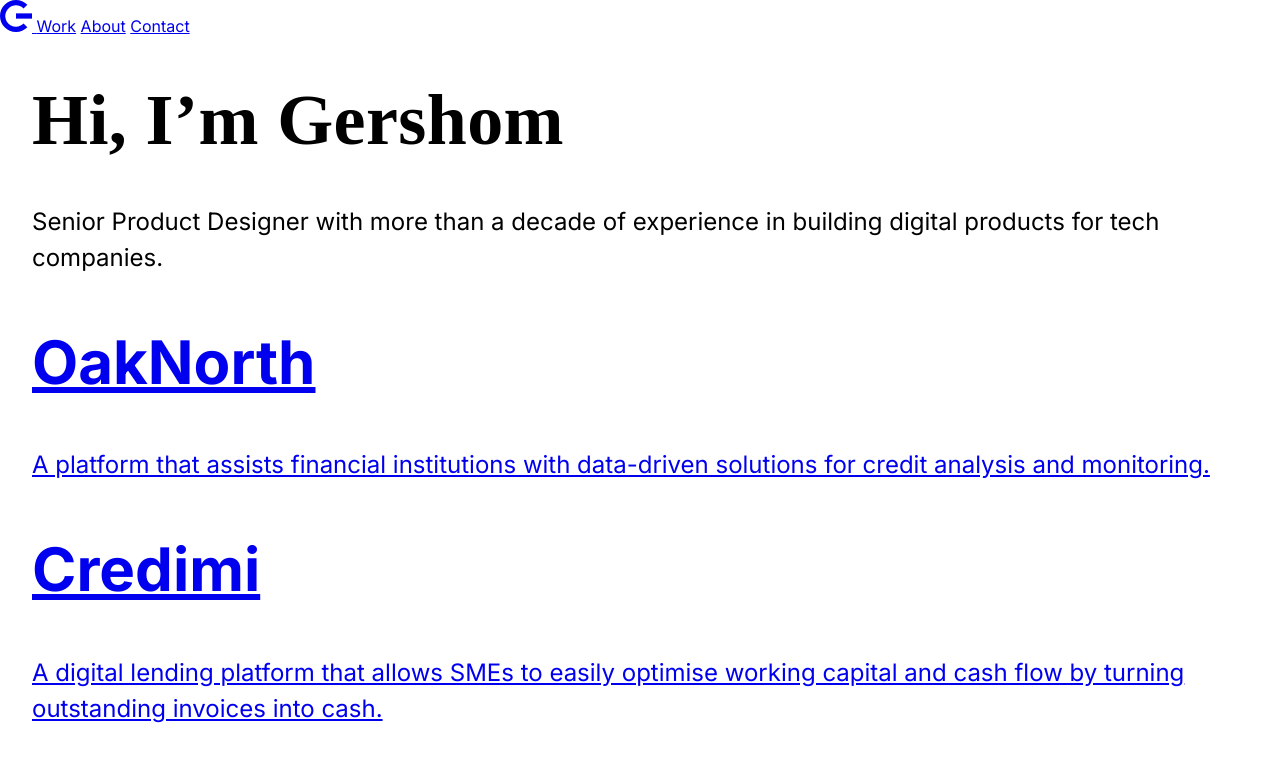
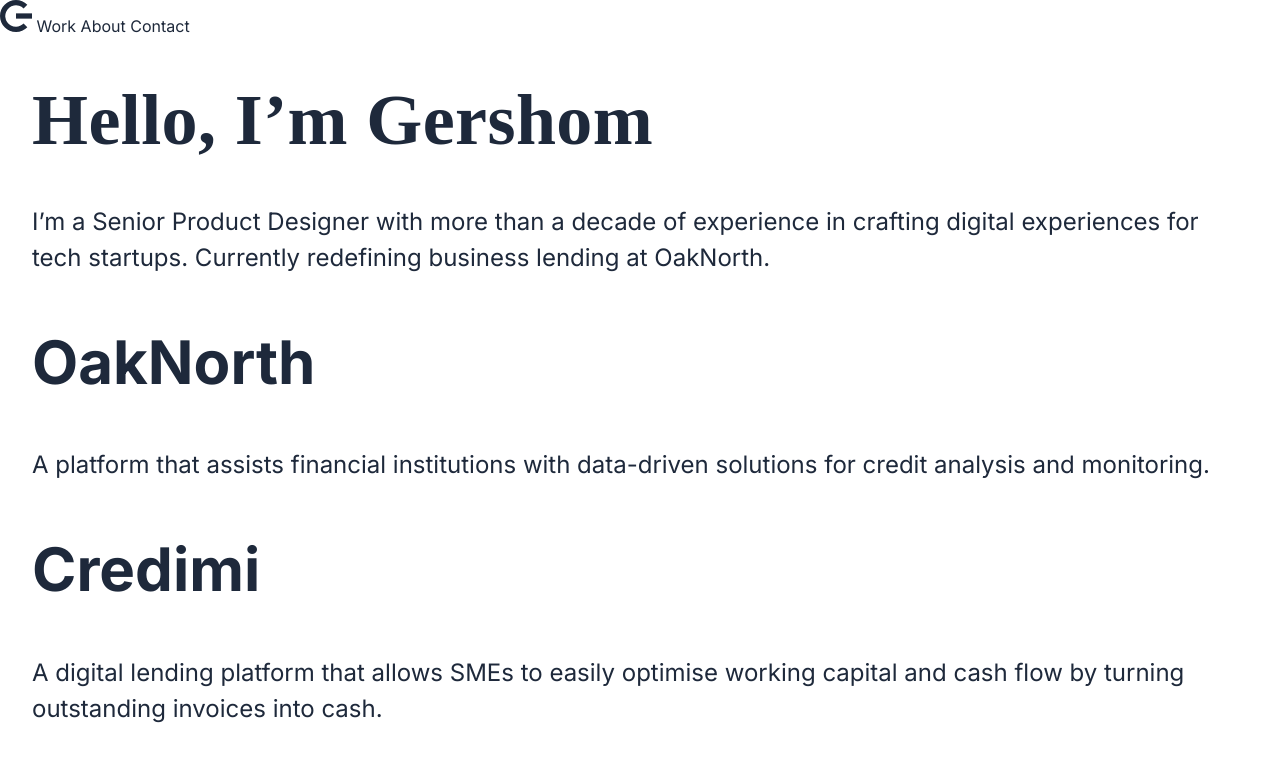
Before and after one commit to gershomcharig/my-portfolio, a plain HTML site: page index.html in a window 1280 px wide. Shown: the top 774 px of the page. Drawn offline with Linux system fonts and the light colour scheme; a web font is replaced by a local one.

Commit message:
Small tweaks
* Added black
* Changed intro text

```diff
--- a/index.html
+++ b/index.html
@@ -36,8 +36,8 @@
     </nav>
     <div class="container">
       <header>
-        <h1>Hi, I’m&NonBreakingSpace;Gershom</h1>
-        <p>Senior Product Designer with more than a decade of experience in building digital products for tech companies.</p>
+        <h1>Hello, I’m&NonBreakingSpace;Gershom</h1>
+        <p>I’m a Senior Product Designer with more than a decade of experience in crafting digital experiences for tech startups. Currently redefining business lending at OakNorth.</p>
       </header>
       <section>
         <a href="#">
--- a/styles/_typography.scss
+++ b/styles/_typography.scss
@@ -1,4 +1,7 @@
-html, body { font-family: $font-sans-serif; }
+html, body {
+    font-family: $font-sans-serif;
+    color: $color-black;
+}
 
 h1 {
     font-family: $font-serif;
@@ -22,3 +25,8 @@ p {
     @media (min-width: $breakpoint-sm) { font-size: $text-xl; }
     @media (min-width: $breakpoint-lg) { font-size: $text-2xl; }
 }
+
+a {
+    color: inherit;
+    text-decoration: none;
+}
--- a/styles/_variables.scss
+++ b/styles/_variables.scss
@@ -1,8 +1,5 @@
-/* Breakpoints */
-$breakpoint-sm: 40rem; // 640
-$breakpoint-md: 48rem; // 768
-$breakpoint-lg: 64rem; // 1024
-$breakpoint-xl: 80rem; // 1280
+/* Colours */
+$color-black: #1E293B;
 
 /* Typography */
 $font-sans-serif: 'Inter', sans-serif;
@@ -21,3 +18,9 @@ $text-6xl: 3.75rem;  // 60
 $text-7xl: 4.5rem;   // 72
 $text-8xl: 6rem;     // 96
 $text-9xl: 8rem;     // 14
+
+/* Breakpoints */
+$breakpoint-sm: 40rem; // 640
+$breakpoint-md: 48rem; // 768
+$breakpoint-lg: 64rem; // 1024
+$breakpoint-xl: 80rem; // 1280
```
Also changed, not shown: styles/main.css, 1 other file.
